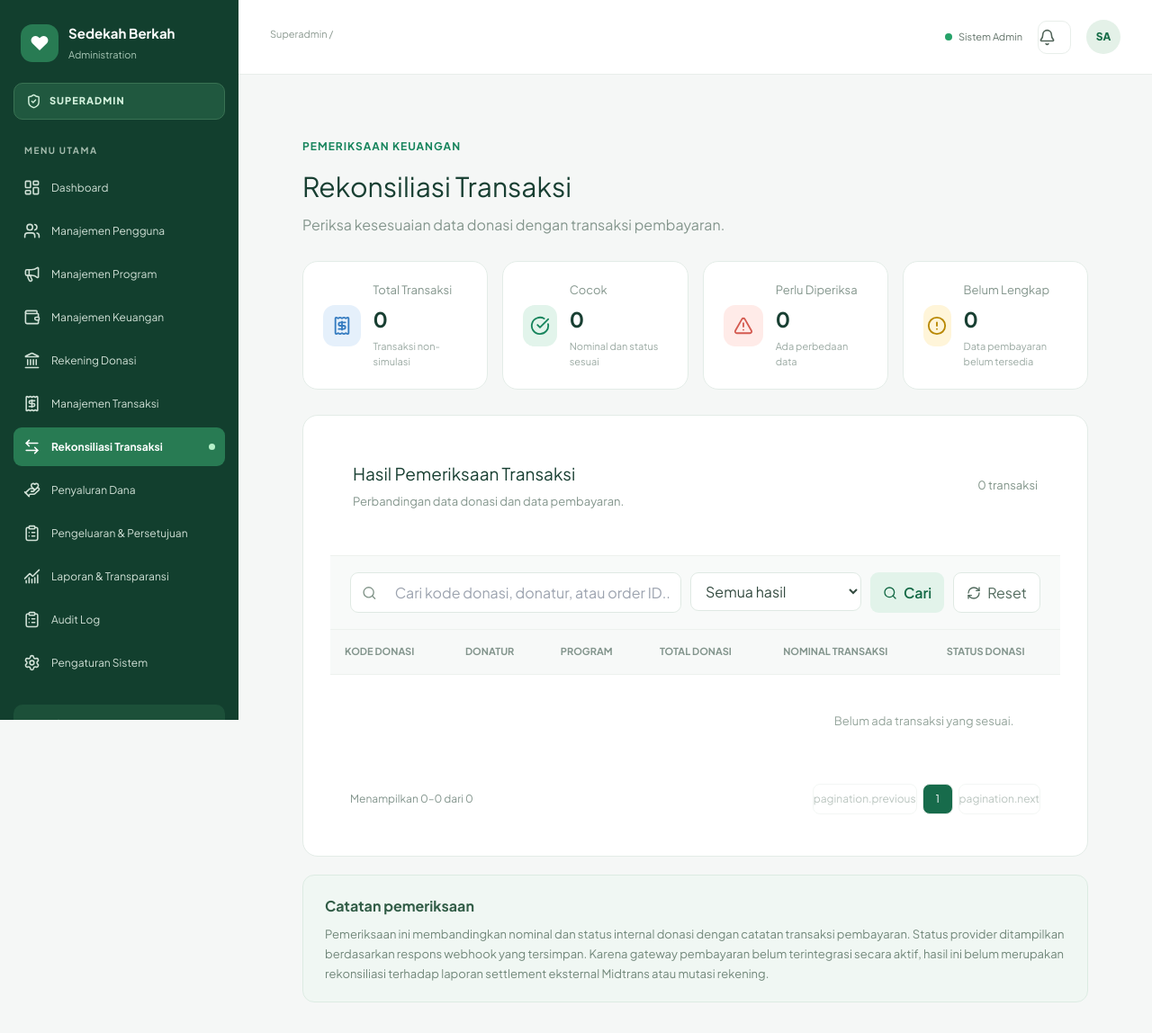
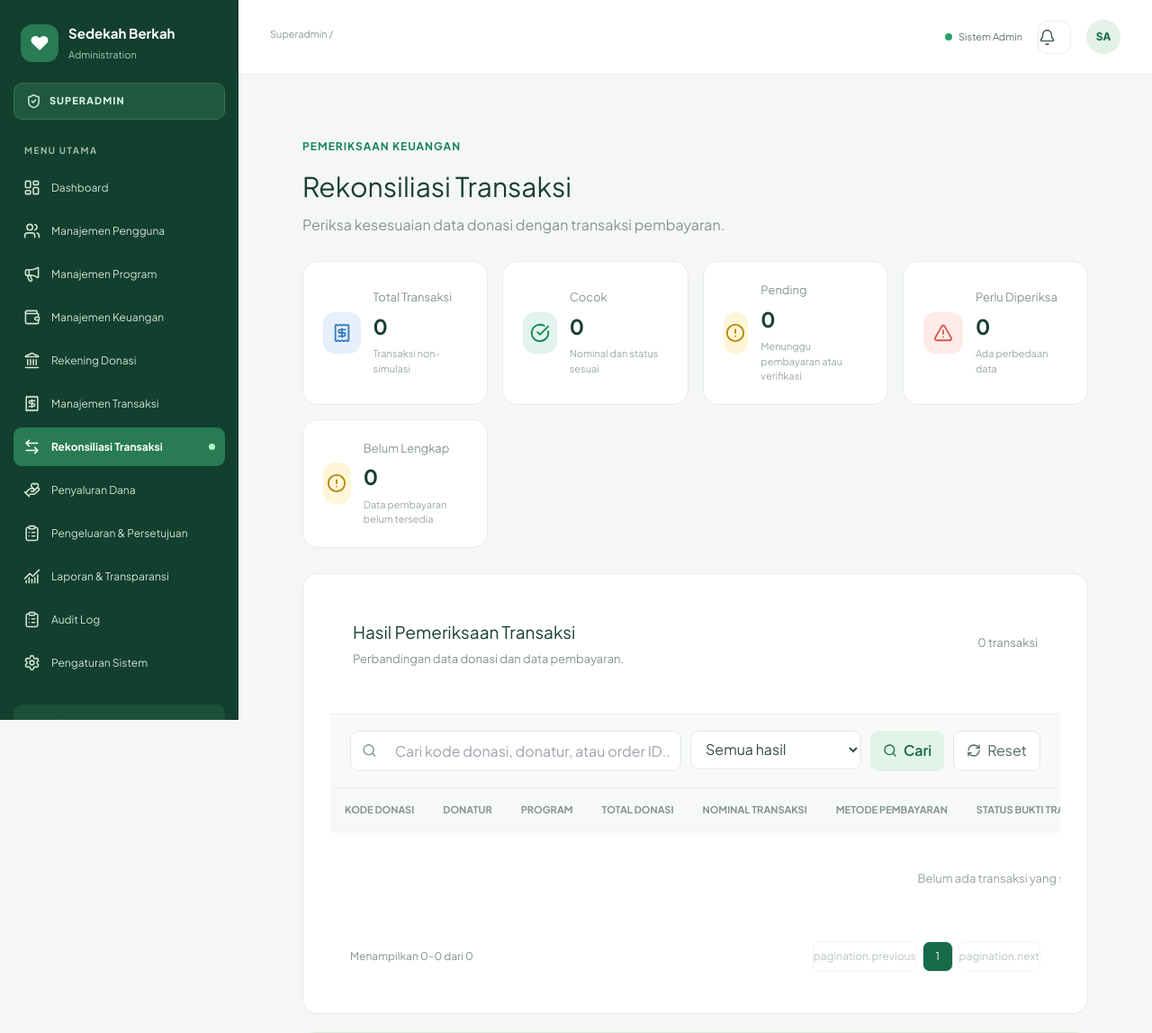
Before and after one commit to Alvinpurnamasari/sedekah-berkah, a Laravel app: page /superadmin/rekonsiliasi in a window 1280 px wide. Shown: the top 1148 px of the page at 90% size. Run offline with Laravel 12, Linux system fonts and the light colour scheme; a user stored in the database is signed in; tables that the repository leaves empty hold one stand-in row (values such as "Sample post"); style sheets or scripts are compiled from the project's sources; some libraries are stand-ins or nearby versions.

Commit message:
update rekonsiliasi

```diff
--- a/app/Http/Controllers/Superadmin/ReconciliationController.php
+++ b/app/Http/Controllers/Superadmin/ReconciliationController.php
@@ -9,9 +9,114 @@ use Inertia\Inertia;
 
 class ReconciliationController extends Controller
 {
+    /**
+     * Kondisi transaksi yang benar-benar cocok.
+     */
+    private function applyMatchedCondition($query): void
+    {
+        $query->whereExists(function ($q) {
+            $q->select(DB::raw(1))
+                ->from('payment_transactions')
+                ->whereColumn(
+                    'payment_transactions.donation_id',
+                    'donations.id'
+                )
+                ->whereRaw(
+                    'payment_transactions.gross_amount =
+                    (donations.donation_amount + donations.operational_support)'
+                )
+                ->where('payment_transactions.status', 'paid')
+                ->where('donations.payment_status', 'paid')
+                ->where(function ($provider) {
+                    $provider->where(function ($manual) {
+                        $manual->where(
+                            'payment_transactions.provider',
+                            'manual_bank_transfer'
+                        )->whereNotNull('donations.transfer_proof')
+                            ->where('donations.proof_status', 'approved');
+                        })->orWhere(function ($online) {
+                            $online->where(
+                                'payment_transactions.provider',
+                                'midtrans'
+                            );
+                        });
+                });
+        });
+    }
+/**
+ * Kondisi transaksi yang masih menunggu pembayaran atau verifikasi.
+ */
+private function applyPendingCondition($query): void
+{
+    $query->whereExists(function ($q) {
+        $q->select(DB::raw(1))
+            ->from('payment_transactions')
+            ->whereColumn(
+                'payment_transactions.donation_id',
+                'donations.id'
+            )
+            ->whereRaw(
+                'payment_transactions.gross_amount =
+                (donations.donation_amount + donations.operational_support)'
+            )
+            ->where('payment_transactions.status', 'pending')
+            ->where('donations.payment_status', 'pending')
+            ->where(function ($provider) {
+                $provider->where(
+                    'payment_transactions.provider',
+                    'midtrans'
+                )->orWhere(function ($manual) {
+                    $manual->where(
+                        'payment_transactions.provider',
+                        'manual_bank_transfer'
+                    )
+                    ->whereNotNull('donations.transfer_proof')
+                    ->where('donations.proof_status', 'pending');
+                });
+            });
+    });
+}
+    /**
+     * Kondisi transaksi yang belum lengkap.
+     */
+    private function applyIncompleteCondition($query): void
+    {
+        $query->where(function ($q) {
+            // Belum memiliki data transaksi pembayaran.
+            $q->whereNotExists(function ($payment) {
+                $payment->select(DB::raw(1))
+                    ->from('payment_transactions')
+                    ->whereColumn(
+                        'payment_transactions.donation_id',
+                        'donations.id'
+                    );
+            })
+
+            // Transfer manual belum mengunggah bukti.
+            ->orWhereExists(function ($payment) {
+                $payment->select(DB::raw(1))
+                    ->from('payment_transactions')
+                    ->whereColumn(
+                        'payment_transactions.donation_id',
+                        'donations.id'
+                    )
+                    ->where(
+                        'payment_transactions.provider',
+                        'manual_bank_transfer'
+                    )
+                    ->whereNull('donations.transfer_proof');
+            });
+        });
+    }
+
     public function index(Request $request)
     {
-        $allowedResults = ['matched', 'review', 'incomplete'];
+        $allowedResults = [
+            'matched',
+            'pending',
+            'review',
+            'incomplete',
+        ];
 
         $result = $request->input('result');
 
@@ -40,8 +145,11 @@ class ReconciliationController extends Controller
                 'donations.donation_amount',
                 'donations.operational_support',
                 'donations.payment_status',
+                'donations.transfer_proof',
+                'donations.proof_status',
                 'donations.created_at',
                 'payment_transactions.id as payment_transaction_id',
+                'payment_transactions.provider',
                 'payment_transactions.order_id',
                 'payment_transactions.gross_amount',
                 'payment_transactions.gateway_fee',
@@ -64,27 +172,34 @@ class ReconciliationController extends Controller
         }
 
         if ($result === 'matched') {
-            $query->whereNotNull('payment_transactions.id')
-                ->whereRaw(
-                    'payment_transactions.gross_amount = (donations.donation_amount + donations.operational_support)'
-                )
-                ->whereColumn(
-                    'payment_transactions.status',
-                    'donations.payment_status'
-                );
+            $this->applyMatchedCondition($query);
+
+        } elseif ($result === 'pending') {
+            $this->applyPendingCondition($query);
+
         } elseif ($result === 'review') {
             $query->whereNotNull('payment_transactions.id')
                 ->where(function ($q) {
                     $q->whereRaw(
                         'payment_transactions.gross_amount <> (donations.donation_amount + donations.operational_support)'
-                    )->orWhereColumn(
-                        'payment_transactions.status',
-                        '<>',
-                        'donations.payment_status'
-                    );
+                    )
+                    ->orWhere('donations.payment_status', '<>', 'paid')
+                    ->orWhere('payment_transactions.status', '<>', 'paid')
+                    ->orWhere(function ($manual) {
+                        $manual->where(
+                            'payment_transactions.provider',
+                            'manual_bank_transfer'
+                        )
+                        ->where(function ($proof) {
+                            $proof->whereNull('donations.transfer_proof')
+                                ->orWhereNull('donations.proof_status')
+                                ->orWhere('donations.proof_status', '<>', 'approved');
+                        });
+                    });
                 });
+
         } elseif ($result === 'incomplete') {
-            $query->whereNull('payment_transactions.id');
+            $this->applyIncompleteCondition($query);
         }
 
         $transactions = $query
@@ -103,11 +218,59 @@ class ReconciliationController extends Controller
                 $amountMatches = $gatewayAmount !== null
                     && $donationTotal === $gatewayAmount;
 
-                // Status transaksi yang sudah dinormalisasi oleh webhook.
-                $statusMatches = $item->gateway_status !== null
-                    && $item->payment_status === $item->gateway_status;
+                $isManual = $item->provider === 'manual_bank_transfer';
 
-                // Ambil status asli dari respons Midtrans.
+                $statusMatches = $item->payment_status === 'paid'
+                    && $item->gateway_status === 'paid';
+
+                $proofApproved = $isManual
+                    && $item->transfer_proof !== null
+                    && $item->proof_status === 'approved';
+
+                    $isMatched = $amountMatches
+                    && $statusMatches
+                    && (!$isManual || $proofApproved);
+
+                $isPending = $amountMatches
+                    && $item->payment_status === 'pending'
+                    && $item->gateway_status === 'pending'
+                    && (
+                        !$isManual
+                        || (
+                            $item->transfer_proof !== null
+                            && $item->proof_status === 'pending'
+                        )
+                    );
+
+                if ($item->payment_transaction_id === null) {
+                    $reconciliationStatus = 'incomplete';
+                    $reconciliationNote = 'Data transaksi pembayaran belum tersedia.';
+                } elseif ($isManual && $item->transfer_proof === null) {
+                    $reconciliationStatus = 'incomplete';
+                    $reconciliationNote = 'Donatur belum mengunggah bukti transfer.';
+                } elseif ($isPending) {
+                    $reconciliationStatus = 'pending';
+                    $reconciliationNote = 'Transaksi masih menunggu pembayaran atau verifikasi.';
+                } elseif ($isManual && $item->proof_status === 'rejected') {
+                    $reconciliationStatus = 'review';
+                    $reconciliationNote = 'Bukti transfer ditolak dan perlu ditindaklanjuti.';
+                } elseif ($isManual && $item->proof_status !== 'approved') {
+                    $reconciliationStatus = 'review';
+                    $reconciliationNote = 'Bukti transfer belum disetujui Superadmin.';
+                } elseif (!$amountMatches) {
+                    $reconciliationStatus = 'review';
+                    $reconciliationNote = 'Nominal donasi dan transaksi pembayaran berbeda.';
+                } elseif (!$statusMatches) {
+                    $reconciliationStatus = 'review';
+                    $reconciliationNote = 'Status donasi dan transaksi pembayaran belum sesuai.';
+                } elseif ($isMatched) {
+                    $reconciliationStatus = 'matched';
+                    $reconciliationNote = 'Nominal, status, dan verifikasi pembayaran sesuai.';
+                } else {
+                    $reconciliationStatus = 'review';
+                    $reconciliationNote = 'Transaksi perlu diperiksa lebih lanjut.';
+                }
+
                 $rawResponse = $item->raw_response;
 
                 if (is_string($rawResponse)) {
@@ -118,17 +281,6 @@ class ReconciliationController extends Controller
                     ? ($rawResponse['transaction_status'] ?? null)
                     : null;
 
-                if ($item->payment_transaction_id === null) {
-                    $reconciliationStatus = 'incomplete';
-                    $reconciliationNote = 'Data transaksi pembayaran belum tersedia.';
-                } elseif (!$amountMatches || !$statusMatches) {
-                    $reconciliationStatus = 'review';
-                    $reconciliationNote = 'Terdapat perbedaan nominal atau status pembayaran.';
-                } else {
-                    $reconciliationStatus = 'matched';
-                    $reconciliationNote = 'Nominal dan status internal pembayaran sesuai.';
-                }
-
                 return [
                     'id' => $item->id,
                     'donation_code' => $item->donation_code,
@@ -136,69 +288,47 @@ class ReconciliationController extends Controller
                     'campaign_title' => $item->campaign_title,
                     'donation_total' => $donationTotal,
                     'gateway_amount' => $gatewayAmount,
-
-                    // Status internal donasi.
                     'payment_status' => $item->payment_status,
-
-                    // Status internal transaksi pembayaran.
-                    // Dipertahankan agar halaman React lama tetap kompatibel.
+                    'provider' => $item->provider,
+                    'transfer_proof' => $item->transfer_proof,
                     'gateway_status' => $item->gateway_status,
-
-                    // Status asli dari provider, misalnya settlement.
                     'provider_status' => $providerStatus,
-
                     'order_id' => $item->order_id,
                     'transaction_id' => $item->transaction_id,
                     'payment_method' => $item->payment_method,
                     'paid_at' => $item->paid_at,
                     'amount_matches' => $amountMatches,
                     'status_matches' => $statusMatches,
+                    'proof_status' => $item->proof_status,
                     'reconciliation_status' => $reconciliationStatus,
                     'reconciliation_note' => $reconciliationNote,
                 ];
             });
 
+        $base = DB::table('donations')
+            ->where('is_simulated', false);
+
+        $total = (clone $base)->count();
+
+        $matchedQuery = clone $base;
+        $this->applyMatchedCondition($matchedQuery);
+        $matched = $matchedQuery->count();
+
+        $pendingQuery = clone $base;
+        $this->applyPendingCondition($pendingQuery);
+        $pending = $pendingQuery->count();
+
+        $incompleteQuery = clone $base;
+        $this->applyIncompleteCondition($incompleteQuery);
+        $incomplete = $incompleteQuery->count();
+
         $summary = [
-            'total' => DB::table('donations')
-                ->where('is_simulated', false)
-                ->count(),
-
-            'matched' => DB::table('donations')
-                ->where('is_simulated', false)
-                ->whereExists(function ($q) {
-                    $q->select(DB::raw(1))
-                        ->from('payment_transactions')
-                        ->whereColumn(
-                            'payment_transactions.donation_id',
-                            'donations.id'
-                        )
-                        ->whereRaw(
-                            'payment_transactions.gross_amount = (donations.donation_amount + donations.operational_support)'
-                        )
-                        ->whereColumn(
-                            'payment_transactions.status',
-                            'donations.payment_status'
-                        );
-                })
-                ->count(),
-
-            'incomplete' => DB::table('donations')
-                ->where('is_simulated', false)
-                ->whereNotExists(function ($q) {
-                    $q->select(DB::raw(1))
-                        ->from('payment_transactions')
-                        ->whereColumn(
-                            'payment_transactions.donation_id',
-                            'donations.id'
-                        );
-                })
-                ->count(),
+            'total' => $total,
+            'matched' => $matched,
+            'pending' => $pending,
+            'incomplete' => $incomplete,
+            'review' => max(0, $total - $matched - $pending - $incomplete),
         ];
-
-        $summary['review'] = max(
-            0,
-            $summary['total'] - $summary['matched'] - $summary['incomplete']
-        );
 
         return Inertia::render('Superadmin/Reconciliation/Index', [
             'summary' => $summary,
--- a/resources/js/Pages/Superadmin/Reconciliation/Index.jsx
+++ b/resources/js/Pages/Superadmin/Reconciliation/Index.jsx
@@ -36,14 +36,26 @@ const providerStatusLabels = {
     partial_refund: 'Partial Refund',
     failure: 'Failure',
 };
+const providerLabels = {
+    midtrans: 'Midtrans',
+    manual_bank_transfer: 'Transfer Bank Manual',
+};
+
+const proofStatusLabels = {
+    pending: 'Menunggu verifikasi',
+    approved: 'Disetujui',
+    rejected: 'Ditolak',
+};
 const resultLabels = {
     matched: 'Cocok',
+    pending: 'Menunggu',
     review: 'Perlu diperiksa',
     incomplete: 'Belum lengkap',
 };
 
 const resultColors = {
     matched: 'paid',
+    pending: 'pending',
     review: 'failed',
     incomplete: 'pending',
 };
@@ -92,6 +104,13 @@ export default function ReconciliationIndex({
             icon: CheckCircle,
             color: 'green',
             description: 'Nominal dan status sesuai',
+        },
+        {
+            label: 'Pending',
+            value: summary.pending,
+            icon: AlertCircle,
+            color: 'yellow',
+            description: 'Menunggu pembayaran atau verifikasi',
         },
         {
             label: 'Perlu Diperiksa',
@@ -184,6 +203,7 @@ export default function ReconciliationIndex({
                         >
                             <option value="">Semua hasil</option>
                             <option value="matched">Cocok</option>
+                            <option value="pending">Pending</option>
                             <option value="review">Perlu diperiksa</option>
                             <option value="incomplete">Belum lengkap</option>
                         </select>
@@ -215,6 +235,8 @@ export default function ReconciliationIndex({
                                     <th>Program</th>
                                     <th>Total Donasi</th>
                                     <th>Nominal Transaksi</th>
+                                    <th>Metode Pembayaran</th>
+                                    <th>Status Bukti Transfer</th>
                                     <th>Status Donasi</th>
                                     <th>Status Transaksi</th>
                                     <th>Status Provider</th>
@@ -249,22 +271,49 @@ export default function ReconciliationIndex({
                                                     : '-'}
                                             </td>
 
+                                            {/* Metode pembayaran */}
                                             <td>
-                                                <span
-                                                    className={`st-status ${item.payment_status}`}
-                                                >
-                                                    {statusLabels[item.payment_status] ||
-                                                        item.payment_status}
+                                                {providerLabels[item.provider] || 'Tidak diketahui'}
+                                            </td>
+
+                                            {/* Status bukti transfer */}
+                                            <td>
+                                                {item.provider === 'manual_bank_transfer' ? (
+                                                    <span className={`st-status ${
+                                                        item.proof_status === 'approved'
+                                                            ? 'paid'
+                                                            : item.proof_status === 'rejected'
+                                                                ? 'failed'
+                                                                : 'pending'
+                                                    }`}>
+                                                        {item.proof_status
+                                                            ? proofStatusLabels[item.proof_status] || item.proof_status
+                                                            : 'Belum diunggah'}
+                                                    </span>
+                                                ) : (
+                                                    '-'
+                                                )}
+                                            </td>
+
+                                            {/* Status donasi */}
+                                            <td>
+                                                <span className={`st-status ${item.payment_status}`}>
+                                                    {statusLabels[item.payment_status] || item.payment_status}
                                                 </span>
                                             </td>
 
+                                            {/* Status internal transaksi */}
+                                            <td>
+                                                <span className={`st-status ${item.gateway_status || 'pending'}`}>
+                                                    {statusLabels[item.gateway_status] || item.gateway_status || 'Belum tersedia'}
+                                                </span>
+                                            </td>
+
+                                            {/* Status asli provider */}
                                             <td>
                                                 {item.provider_status ? (
-                                                    <span
-                                                        className={`st-status ${item.provider_status}`}
-                                                    >
-                                                        {providerStatusLabels[item.provider_status] ||
-                                                            item.provider_status}
+                                                    <span className={`st-status ${item.provider_status}`}>
+                                                        {providerStatusLabels[item.provider_status] || item.provider_status}
                                                     </span>
                                                 ) : (
                                                     <span className="st-status pending">
@@ -273,14 +322,14 @@ export default function ReconciliationIndex({
                                                 )}
                                             </td>
 
+                                            {/* Hasil pemeriksaan */}
                                             <td>
-                                                <span
-                                                    className={`st-status ${resultColors[item.reconciliation_status]}`}
-                                                >
+                                                <span className={`st-status ${resultColors[item.reconciliation_status]}`}>
                                                     {resultLabels[item.reconciliation_status]}
                                                 </span>
                                             </td>
 
+                                            {/* Keterangan */}
                                             <td className="reconciliation-note">
                                                 {item.reconciliation_note}
                                             </td>
@@ -289,7 +338,7 @@ export default function ReconciliationIndex({
                                 ) : (
                                     <tr>
                                         <td
-                                            colSpan="9"
+                                            colSpan="12"
                                             className="st-empty"
                                         >
                                             Belum ada transaksi yang sesuai.
```
Also changed, not shown: app/Http/Controllers/Superadmin/CampaignManagementController.php (+32 -14 lines).
